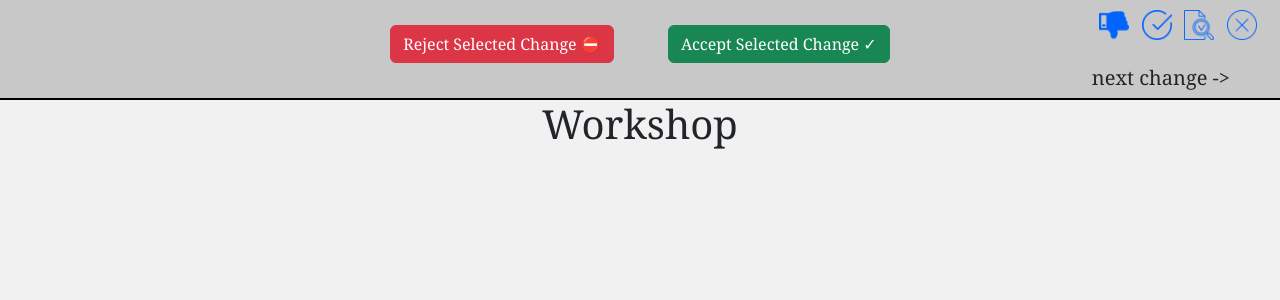
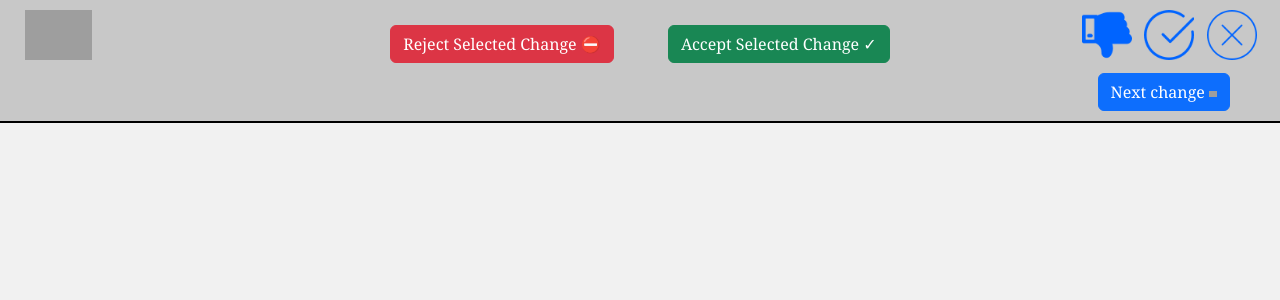
Before and after one commit to ThomasMoncrief/editcraft, a Django app: template copyeditor/templates/workshop_render.html in a window 1280 px wide. Shown: the top 300 px of the page. Run offline with Django 3.2, Linux system fonts and the light colour scheme; the template is opened without the code that fills it, so the values that code supplies are empty; grey boxes are pictures that could not be loaded.

Commit message:
workshop render update

```diff
--- a/copyeditor/static/js/uploader.js
+++ b/copyeditor/static/js/uploader.js
@@ -3,8 +3,8 @@ document.addEventListener('DOMContentLoaded', () => {
     const uploadFile = document.getElementById('upload-file');
     const uploadText = document.getElementById('upload-text');
 
+    // Throw an alert if 'submit' is clicked without content
     document.getElementById('upload-form').addEventListener('submit', function(event) {
-
         if (event.submitter.value === "upload_file") {
             if (uploadFile.files.length === 0) {
                 document.getElementById('blank-upload-alert').style.display = "block";
--- a/copyeditor/static/js/workshop.js
+++ b/copyeditor/static/js/workshop.js
@@ -60,9 +60,8 @@ trashIcons.forEach(icon => {
     });
 });
 
-
 function updateTitle(title) {
-    let newTitle = title.querySelector(".title-edit-input").value;
+    let newTitle = title.querySelector(".title-edit-input (deepest").value;
     console.log(newTitle)
     titleToEdit.firstChild.innerText = newTitle;
     titleEditForm.style.display = "none";
--- a/copyeditor/static/js/workshop_render.js
+++ b/copyeditor/static/js/workshop_render.js
@@ -48,17 +48,23 @@ acceptButton.addEventListener('click', () => {
 });
 
 
-// reject / accept remaining changes. Save icon is probably not necessary.
-const rejectRemainingIcon = document.querySelector("#reject-remaining-icon");
-rejectRemainingIcon.addEventListener('click', (rejectRemainingChanges));
+//top-left buttons
+document.querySelector("#revert-changes-icon").addEventListener('click', () => {
+    revertChanges().then(() => {
+        window.location.href = '/workshop/' + articleId
+    })
+});
 
+// top-right buttons
+document.querySelector("#reject-remaining-icon").addEventListener('click', (rejectRemainingChanges));
 document.querySelector("#accept-remaining-icon").addEventListener('click', (acceptRemainingChanges));
-document.querySelector("#review-icon").addEventListener('click', () => {
-    saveCurrentChanges();
+
+document.querySelector("#exit-icon").addEventListener('click', () => {
+    saveCurrentChanges().then(() => {
+        window.location.href = '/workshop/';
+    });
 });
-document.querySelector("#exit-icon").addEventListener('click', () => {
-    window.location.href = '/workshop/'
-});
+
 
 // Hover reject
 rejectButton.addEventListener('mouseover', () => {
@@ -133,6 +139,18 @@ function acceptChange() {
     }
 }
 
+function revertChanges() {
+    return fetch('/api/workshop_api/' + articleId, {
+        method: 'PUT',
+        headers: {
+            'Content-Type': 'application/json'
+        },
+        body: JSON.stringify({
+            request_type: "revert_changes",
+        })
+    })
+}
+
 function rejectRemainingChanges() {
     deletes = document.querySelectorAll("del");
     inserts = document.querySelectorAll("ins")
@@ -163,12 +181,11 @@ function acceptRemainingChanges() {
 
 function saveCurrentChanges() {
     // reject all remaining changes and remove "ins" nodes. They will re-render after the refresh.
-    console.log("hello")
     rejectRemainingChanges();
-    finalText = document.querySelector(".article").innerText;
+    let finalText = document.querySelector(".article").innerText;
 
     // update the final_text in the Archive model
-    fetch('/api/workshop_api/' + articleId, {
+    return fetch('/api/workshop_api/' + articleId, {
         method: 'PUT',
         headers: {
             'Content-Type': 'application/json'
@@ -178,17 +195,6 @@ function saveCurrentChanges() {
             final_text: finalText
         })
     })
-    // redirect to the download page
-    .then(response => {
-        if (response.ok) {
-            window.location.href = '/workshop/' + articleId + '/download';
-        } else {
-            console.error('PUT request failed:', response.statusText);
-        }
-    })
-    .catch(error => {
-        console.error('Error:', error);
-    });
 }
 
 function moveTextIntoSpan(existentNode, nodeContent) {
--- a/copyeditor/static/styles.css
+++ b/copyeditor/static/styles.css
@@ -71,16 +71,18 @@ tr {
 tr:hover {
     background:rgb(221, 221, 221);
     #edit-icon {
-        visibility: visible;
+        visibility:visible;
     }
 }
 .icon {
-    height: 30px;
+    height:30px;
     cursor:pointer;
 }
+
+
 #edit-icon {
-    visibility: hidden;
-    height: 25px;
+    visibility:hidden;
+    height:25px;
     padding-left:2vw;
 }
 .title-edit-input {
@@ -90,17 +92,28 @@ tr:hover {
 }
 
 /* Workshop Page Render */
+.render-icon {
+    height:50px;
+    cursor:pointer;
+}
+
 .jump-buttons {
-    cursor: pointer;
+    cursor:pointer;
 }
 
 .exit-buttons {
-    position: fixed;
-    top: 10px;
-    right: 10px;
-    display: flex;
-    align-items: center;
+    position:fixed;
+    top:10px;
+    right:10px;
+    display:flex;
+    align-items:center;
 }
+
+.topleft-panel {
+    position:fixed;
+    top:10px;
+}
+
 .icon-wrapper {
     margin-right:1vw;
 }
@@ -141,9 +154,8 @@ tr:hover {
     position:fixed;
     top:0px;
     width:100%;
-    height:100px;
     background:rgb(200, 200, 200);
-    border-bottom-style: solid;
+    border-bottom-style:solid;
     border-color:black;
     border-width:2px;
 }
@@ -158,9 +170,9 @@ tr:hover {
     padding:3px;
     border-radius:3px;
     background:rgb(36, 35, 35);
-    visibility: hidden;
+    visibility:hidden;
     position:absolute;
-    top:35px;
+    top:50px;
     filter:opacity(85%)
 }
 
--- a/copyeditor/templates/layout.html
+++ b/copyeditor/templates/layout.html
@@ -7,7 +7,7 @@
     <meta charset="UTF-8">
     <meta name="viewport" content="width=device-width, initial-scale=1.0">
     <link rel="stylesheet" href="/static/styles.css">
-    <link rel="icon" href="/static/images/home_thumbnail.png">
+    <link rel="icon" href="{% static '/head.png' %}">
     <link href="https://cdn.jsdelivr.net/npm/bootstrap@5.3.2/dist/css/bootstrap.min.css" rel="stylesheet" integrity="sha384-T3c6CoIi6uLrA9TneNEoa7RxnatzjcDSCmG1MXxSR1GAsXEV/Dwwykc2MPK8M2HN" crossorigin="anonymous">
     {% block script %}
     {% endblock %}
--- a/copyeditor/templates/workshop_render.html
+++ b/copyeditor/templates/workshop_render.html
@@ -11,18 +11,22 @@
 
 <body>
     <div class="workshop-panel">
+        <div class="topleft-panel" style="padding-left:25px;">
+            <span class="icon-wrapper">
+                <img id="revert-changes-icon" class="render-icon" src="/static/images/revert_icon.png">
+                <div class="tool-tip">Revert to original edits</div>
+            </span>
+        </div>
+
         <div class="exit-buttons">
-            <span id="reject-remaining-wrapper" class="icon-wrapper" title="Reject all remaining changes"><img id="reject-remaining-icon" class="icon" src="/static/images/reject_remaining_icon.png">
+            <span id="reject-remaining-wrapper" class="icon-wrapper"><img id="reject-remaining-icon" class="render-icon" src="/static/images/reject_remaining_icon.png">
                 <div class="tool-tip">Reject remaining changes</div>
             </span>
-            <span id="accept-remaining-wrapper" class="icon-wrapper" title="Accept all remaining changes"><img id="accept-remaining-icon" class="icon" src="/static/images/accept_remaining_icon.png">
+            <span id="accept-remaining-wrapper" class="icon-wrapper"><img id="accept-remaining-icon" class="render-icon" src="/static/images/accept_remaining_icon.png">
                 <div class="tool-tip">Accept remaining changes</div>
             </span>
-            <span id="review-wrapper" class="icon-wrapper" title="Save changes and proceed to review panel"><img id="review-icon" class="icon" src="/static/images/review_icon.png">
-                <div class="tool-tip">Review</div>
-            </span>
-            <span id="exit-wrapper" class="icon-wrapper" title="Exit to Workshop (discards unsaved changes)" onclick="window.location.href='/workshop'"><img id="exit-icon" class="icon" src="/static/images/x_empty.png">
-                <div class="tool-tip">Exit</div>
+            <span id="exit-wrapper" class="icon-wrapper"><img id="exit-icon" class="render-icon" src="/static/images/x_empty.png">
+                <div class="tool-tip">Save changes and exit</div>
             </span>
         </div>
         <div style="display:inline">
@@ -30,16 +34,15 @@
                 <button id="reject-button" class="btn btn-danger" style="margin-right:50px;">Reject Selected Change ⛔</button>
                 <button id="accept-button" class="btn btn-success">Accept Selected Change ✓</button>
             </div>
-            <div class="jump-buttons" style="text-align:right; padding-right:50px;">
-                <p>next change -></p>
+            <div class="jump-buttons" style="text-align:right; font-size:20px; margin: 10px 50px;">
+                <button class="btn btn-primary">Next change <img src="/static/images/next_icon.png" style="width:8px;"></button>
             </div>
         </div>
     </div>
 
     <div class="page-content" style="margin-top:100px;">
-        <div class="page-title" article-id="{{article_id}}">
-            <h1>Workshop</h1>
-        </div>
+        <!-- must have page title so that "article_id is stored in js" -->
+        <div class="page-title" article-id="{{article_id}}"></div>
 
         <div class="article">
             <p>{{text | safe}}</p>
```
Also changed, not shown: copyeditor/templates/workshop.html (+5 -5 lines), copyeditor/templates/workshop_download.html (deleted, +0 -25 lines), copyeditor/urls.py (+6 -6 lines), copyeditor/views.py (+11 -6 lines).
